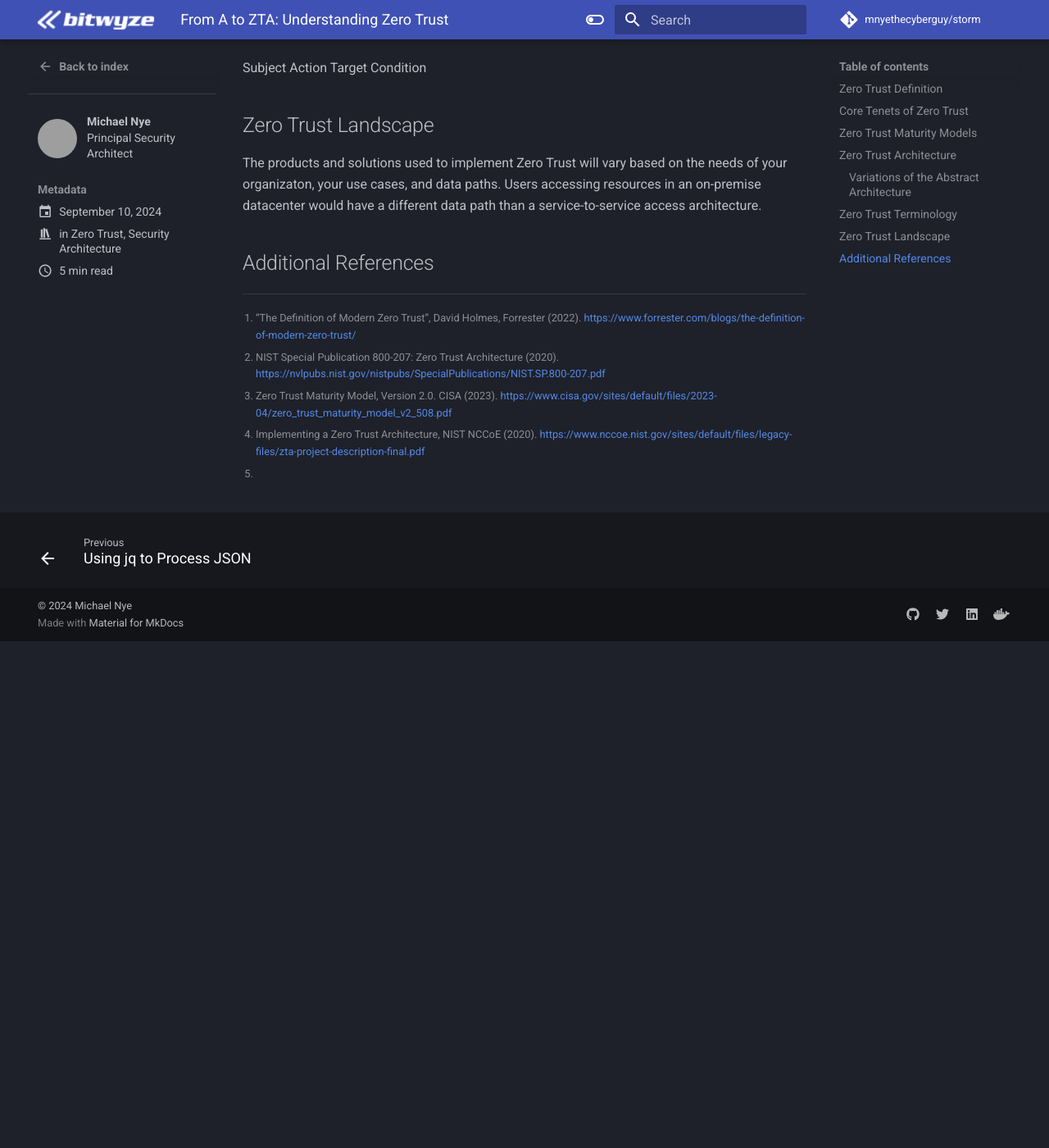
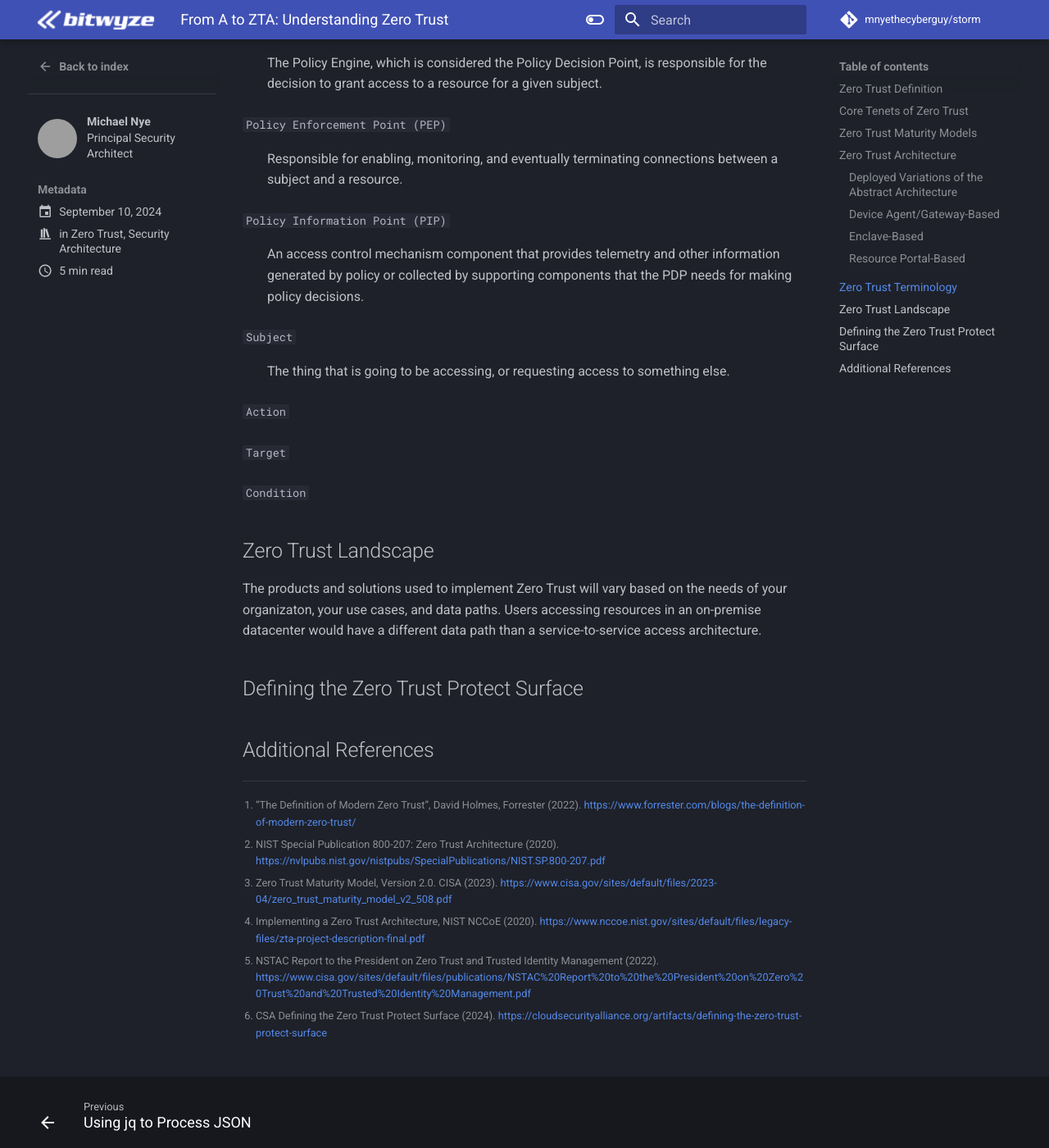
Before and after one commit to mnyethecyberguy/storm, an MkDocs documentation site: the page built from docs/blog/posts/zt-overview.md, in a window 1280 px wide and 1400 px high, scrolled down 3641 px. Shown: the whole window at 82% size. Built offline with MkDocs 1.6.1 and Material for MkDocs 9.7.7, drawn with Linux system fonts in a browser that asks for light colours; comment, search, counter and statistics services are not loaded; before the commit the page ends 4423 px from its top, so only the background shows below that; some of the changed text lies outside the part shown; grey boxes are pictures that could not be loaded.

Commit message:
ZT updates

```diff
--- a/docs/blog/posts/zt-overview.md
+++ b/docs/blog/posts/zt-overview.md
@@ -66,7 +66,15 @@
 
 In this graphic, we see the core components of the Policy Decision Point and Policy Enforcement Point, and then on the left we have functional components, which are really just different data sources or feeds that support the policy engine.
 
-### Variations of the Abstract Architecture
+### Deployed Variations of the Abstract Architecture
+
+### Device Agent/Gateway-Based
+
+### Enclave-Based
+
+### Resource Portal-Based
+
+###
 
 ## Zero Trust Terminology
 
@@ -78,15 +86,30 @@
 
 : Responsible for enabling, monitoring, and eventually terminating connections between a subject and a resource.
 
+`Policy Information Point (PIP)`
 
-Subject
-Action
-Target
-Condition
+: An access control mechanism component that provides telemetry and other information generated by policy or collected by supporting components that the PDP needs for making policy decisions.
+
+`Subject`
+
+: The thing that is going to be accessing, or requesting access to something else.
+
+`Action`
+
+:
+
+`Target`
+
+:
+
+`Condition`
 
 ## Zero Trust Landscape
 
 The products and solutions used to implement Zero Trust will vary based on the needs of your organizaton, your use cases, and data paths.  Users accessing resources in an on-premise datacenter would have a different data path than a service-to-service access architecture.
+
+## Defining the Zero Trust Protect Surface
+
 
 ## Additional References
 
@@ -99,3 +122,6 @@
 [^4]:
     Implementing a Zero Trust Architecture, NIST NCCoE (2020). <https://www.nccoe.nist.gov/sites/default/files/legacy-files/zta-project-description-final.pdf>
 [^5]:
+    NSTAC Report to the President on Zero Trust and Trusted Identity Management (2022). <https://www.cisa.gov/sites/default/files/publications/NSTAC%20Report%20to%20the%20President%20on%20Zero%20Trust%20and%20Trusted%20Identity%20Management.pdf>
+[^6]:
+    CSA Defining the Zero Trust Protect Surface (2024). <https://cloudsecurityalliance.org/artifacts/defining-the-zero-trust-protect-surface>
```
